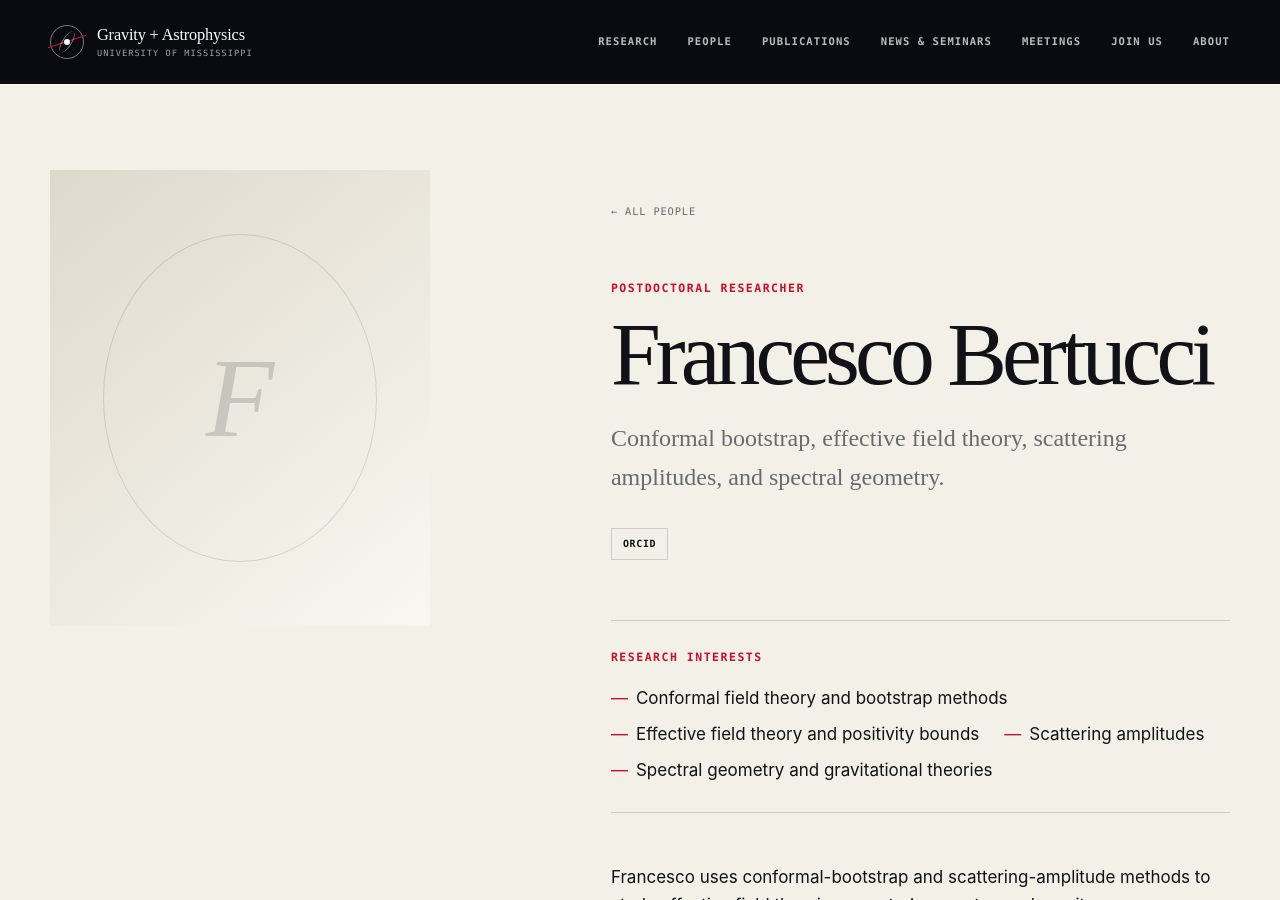
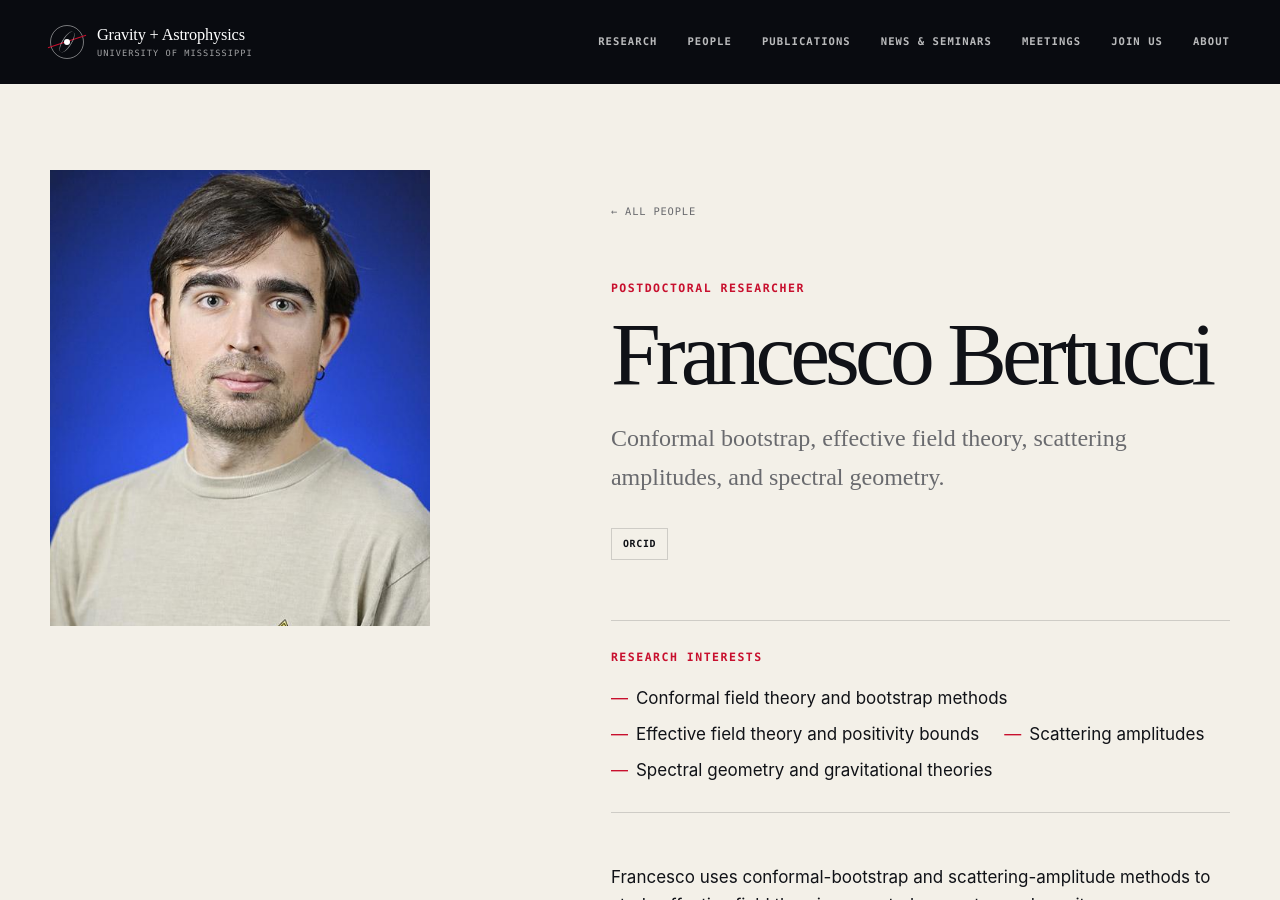
Before and after one commit to Jdinis8/GR-Group-UMiss-Website, a Jekyll site: the page built from _people/francesco-bertucci.md, in a window 1280 px wide and 900 px high. Built offline with Jekyll 4.4.1, drawn with Linux system fonts in a browser that asks for light colours.

Commit message:
adding francesco photo

```diff
--- a/_people/francesco-bertucci.md
+++ b/_people/francesco-bertucci.md
@@ -4,6 +4,7 @@ last_name: Bertucci
 role: postdoc
 role_label: Postdoctoral Researcher
 tagline: Conformal bootstrap, effective field theory, scattering amplitudes, and spectral geometry.
+photo: /assets/images/people/fbertucci.jpeg
 research:
   - Conformal field theory and bootstrap methods
   - Effective field theory and positivity bounds
```
Also changed, not shown: assets/images/people/fbertucci.jpeg (added).
